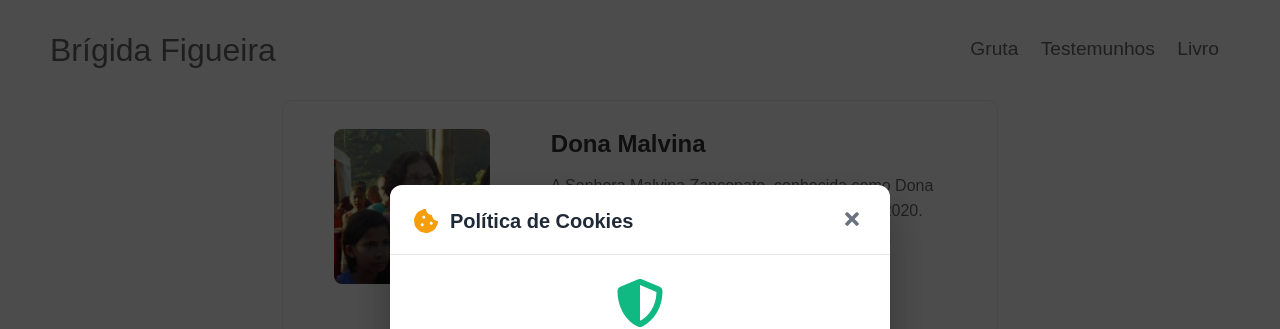
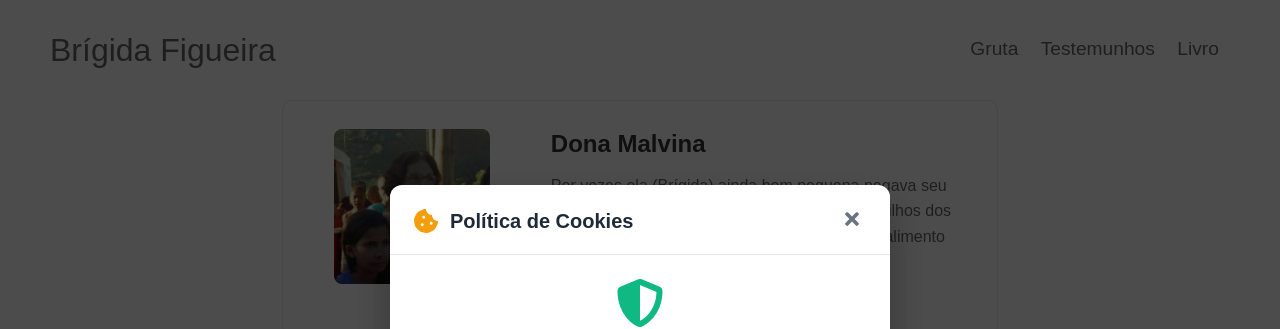
Before and after one commit to jadefr/brigida, a React (Create React App) app: page /testemunhos in a window 1280 px wide. Shown: the top 329 px of the page. Built offline with nearby package versions, Linux system fonts and the light colour scheme.

Commit message:
Rework TestemunhoGroup

```diff
--- a/src/views/TestemunhoGroup/TestemunhoGroupData.js
+++ b/src/views/TestemunhoGroup/TestemunhoGroupData.js
@@ -23,11 +23,11 @@ export const testimonialData = [
         title: 'Dona Malvina',
         image: imgDonaMalvina,
         linkTo: '/testemunho/dona-malvina',
-        text: 'A Senhora Malvina Zanconato, conhecida como Dona Malvina, nasceu no ano de 1926 e faleceu em 2020. Conviveu com os pais de Brigida. Dona Malvina concedeu-nos uma entrevista pouco tempo antes de seu falecimento',
+        text: 'Por vezes ela (Brígida) ainda bem pequena pegava seu almoço ou jantar e ia escondida dividir com os filhos dos colonos da fazenda pois sabia que não faltava alimento para eles mas como na sua casa sempre tinha variedades podia partilhar com eles. Sempre foi de muita oração, tanto que na adolescência foi catequista e ajudou na formação de muitos dos colonos da fazenda onde morava quanto da região. Era uma pessoa que desde criança só se ocupava em fazer o bem.',
         fullContent: [
             {
                 type: 'intro',
-                content: 'A Senhora Malvina Zanconato, conhecida como Dona Malvina, nasceu no ano de 1926 e faleceu em 2020. Conviveu com os pais de Brigida. Dona Malvina concedeu-nos uma entrevista pouco tempo antes de seu falecimento. Leia a entrevista a seguir.'
+                content: 'A Senhora Malvina Zanconato, conhecida como Dona Malvina, nasceu no ano de 1926 e faleceu em 2020. Conviveu com os pais de Brigida. Dona Malvina concedeu uma entrevista a Denis Pitassi pouco tempo antes de seu falecimento. Leia a entrevista a seguir.'
             },
             {
                 type: 'question',
```
